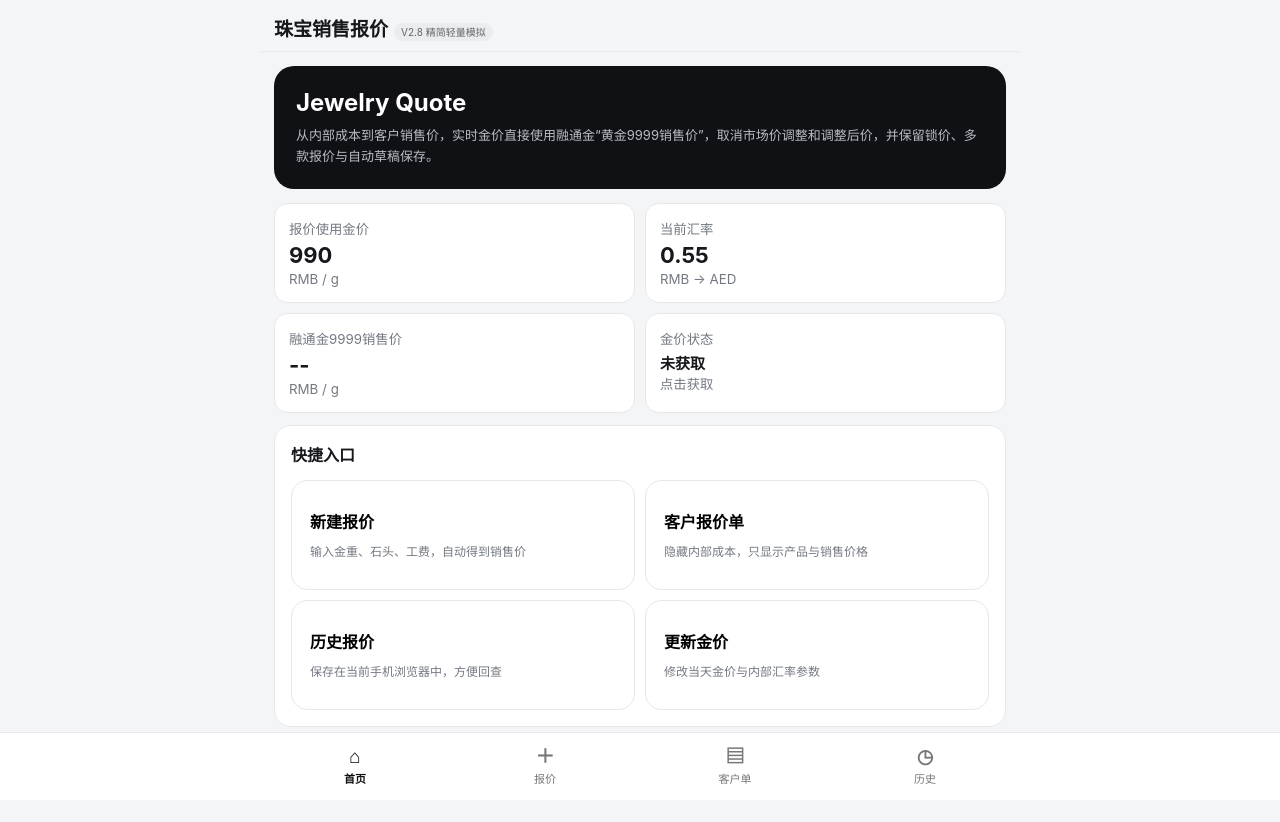
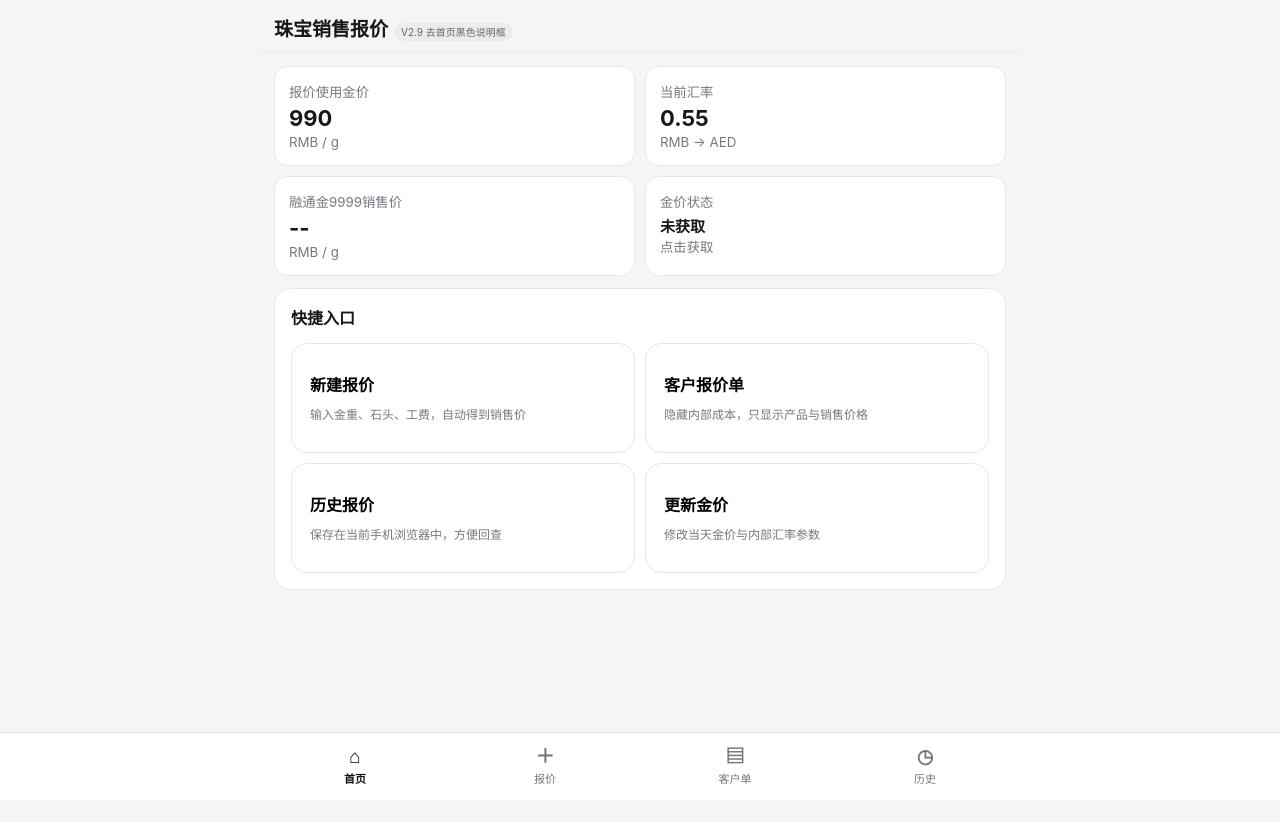
Before and after one commit to mjiang270-design/jewelry-quote, a website: page index.html in a window 1280 px wide. After the commit the page ends 800 px from the top, so only its background shows below. Drawn offline with Linux system fonts and the light colour scheme.

Commit message:
Add files via upload

```diff
--- a/index.html
+++ b/index.html
@@ -4,7 +4,7 @@
 <meta charset="utf-8">
 <meta name="viewport" content="width=device-width,initial-scale=1,viewport-fit=cover,user-scalable=no">
 <meta name="theme-color" content="#101114">
-<title>珠宝销售报价 V2.8</title>
+<title>珠宝销售报价 V2.9</title>
 <style>
 :root{--bg:#f4f5f7;--card:#fff;--text:#16181c;--muted:#737982;--line:#e6e8ec;--dark:#101114;--accent:#8c6a20;--soft:#f7f2e7;--blue:#0b6bcb}
 *{box-sizing:border-box} body{margin:0;background:var(--bg);color:var(--text);font-family:-apple-system,BlinkMacSystemFont,"Segoe UI","PingFang SC","Microsoft YaHei",sans-serif}
@@ -108,11 +108,10 @@ input:focus,select:focus{outline:2px solid #d8c69c;border-color:var(--accent)}.u
 </head>
 <body>
 <div class="app">
-  <div class="topbar"><span class="brand">珠宝销售报价</span><span class="version">V2.8 精简轻量模拟</span></div>
+  <div class="topbar"><span class="brand">珠宝销售报价</span><span class="version">V2.9 去首页黑色说明框</span></div>
 
   <section class="page active" id="home">
-    <div class="hero"><h1>Jewelry Quote</h1><p>从内部成本到客户销售价，实时金价直接使用融通金“黄金9999销售价”，取消市场价调整和调整后价，并保留锁价、多款报价与自动草稿保存。</p></div>
-    <div class="settings">
+<div class="settings">
       <div class="setting"><small>报价使用金价</small><strong id="homeGold">990</strong><small>RMB / g</small></div>
       <div class="setting"><small>当前汇率</small><strong id="homeFx">0.55</strong><small>RMB → AED</small></div>
       <div class="setting"><small>融通金9999销售价</small><strong id="homeLiveGold">--</strong><small>RMB / g</small></div>
```
